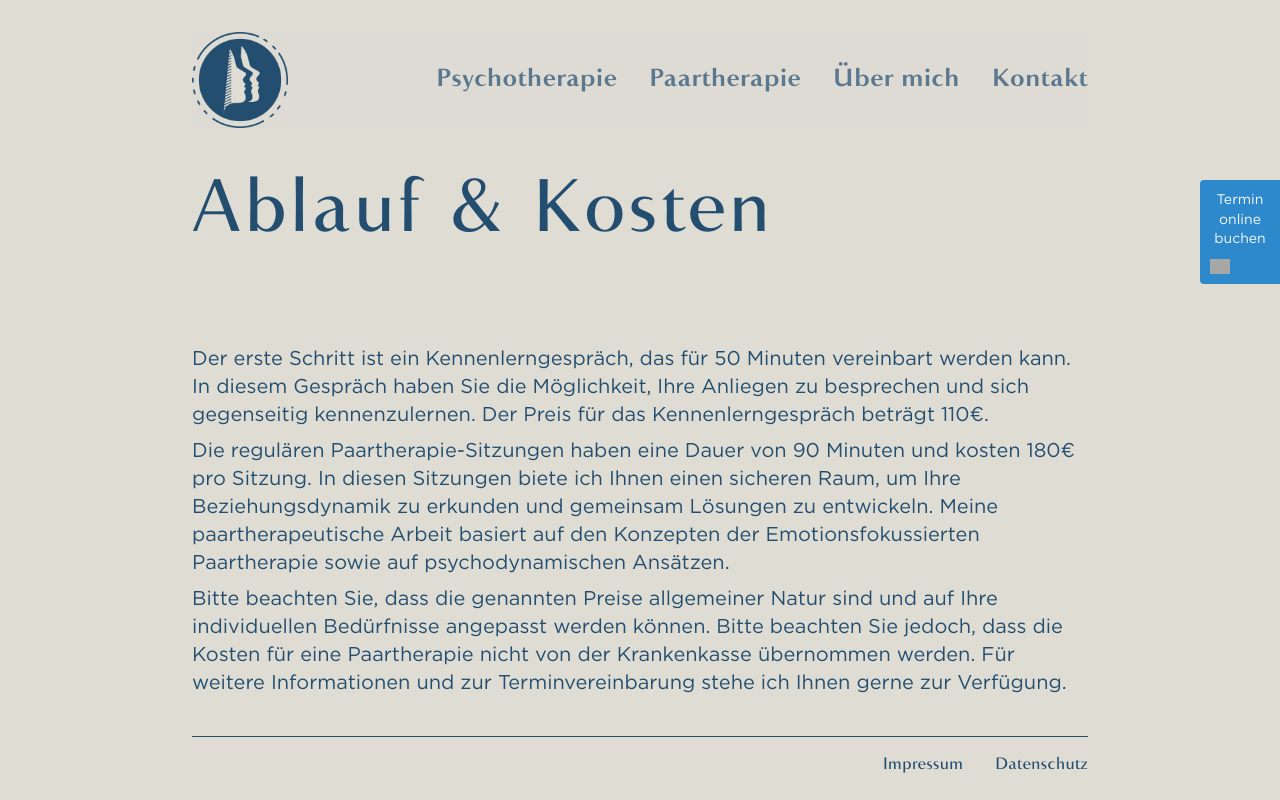
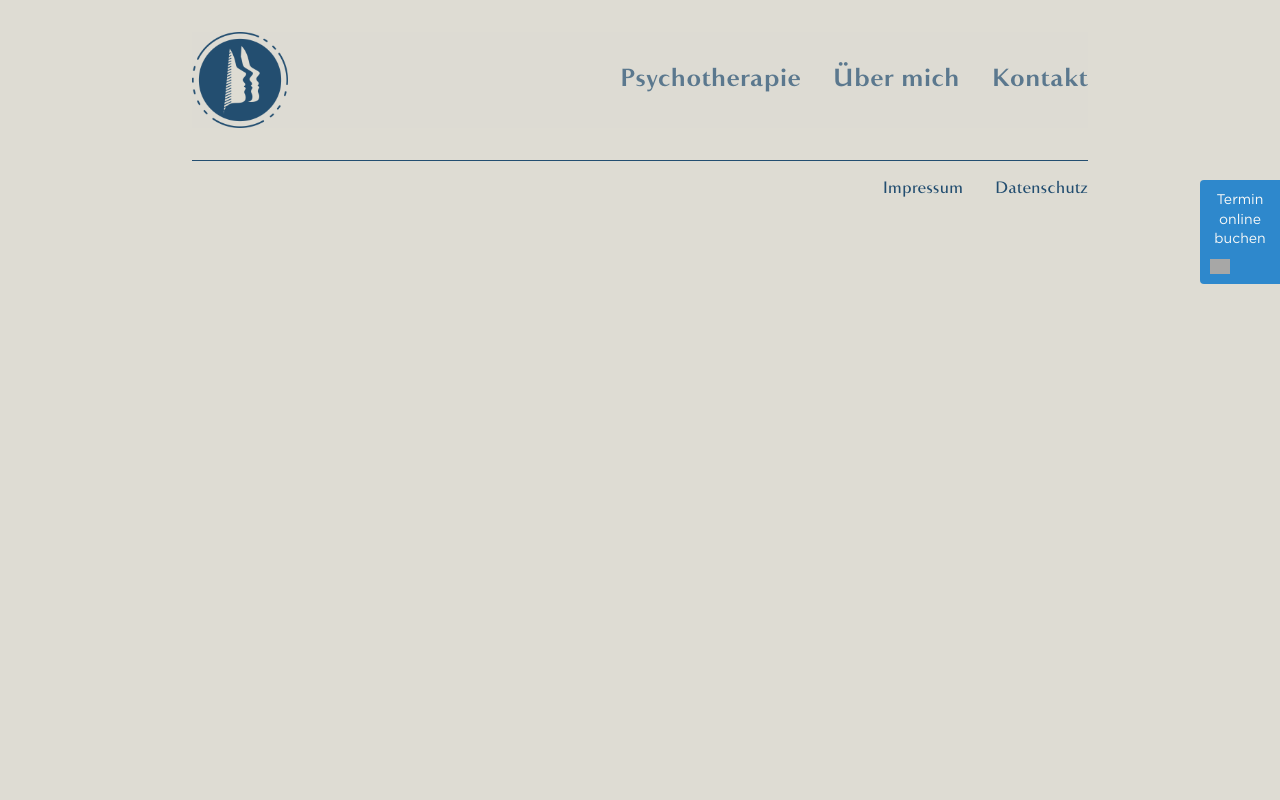
Before and after one commit to liamtlr/cattarius-psychotherapie, a Nuxt app: page /paartherapie/ablauf in a window 1280 px wide. Built offline with nearby package versions, Linux system fonts and the light colour scheme; grey boxes are pictures that could not be loaded.

Commit message:
remove paartherapie pages/nav items

```diff
--- a/components/navbar.vue
+++ b/components/navbar.vue
@@ -118,21 +118,6 @@ const navItems = [
       ]
     },
     {
-      title: 'Paartherapie',
-      to: { name: 'paartherapie' },
-      selected: false,
-      subitems: [
-        {
-          title: 'Emotionsfokussierte Paartherapie',
-          to: { name: 'paartherapie-emotionsfokussiert' },
-        },
-        {
-          title: 'Ablauf & Kosten',
-          to: { name: 'paartherapie-ablauf' },
-        },
-      ]
-    },
-    {
       title: 'Über mich',
       to: { name: 'uebermich' },
       selected: false,
--- a/pages/paartherapie/ablauf.vue
+++ /dev/null
@@ -1,31 +0,0 @@
-<template>
-  <content-wrapper title="Ablauf & Kosten">
-    <p>
-      Der erste Schritt ist ein Kennenlerngespräch, das für 50 Minuten vereinbart werden kann.
-      In diesem Gespräch haben Sie die Möglichkeit, Ihre Anliegen zu besprechen und sich gegenseitig kennenzulernen.
-      Der Preis für das Kennenlerngespräch beträgt 110€.
-    </p>
-    <p>
-      Die regulären Paartherapie-Sitzungen haben eine Dauer von 90 Minuten und kosten 180€ pro Sitzung.
-      In diesen Sitzungen biete ich Ihnen einen sicheren Raum, um Ihre Beziehungsdynamik zu erkunden und gemeinsam Lösungen zu entwickeln.
-      Meine paartherapeutische Arbeit basiert auf den Konzepten der Emotionsfokussierten Paartherapie sowie auf psychodynamischen Ansätzen.
-    </p>
-    <p>
-      Bitte beachten Sie, dass die genannten Preise allgemeiner Natur sind und auf Ihre individuellen Bedürfnisse angepasst werden können.
-      Bitte beachten Sie jedoch, dass die Kosten für eine Paartherapie nicht von der Krankenkasse übernommen werden.
-      Für weitere Informationen und zur Terminvereinbarung stehe ich Ihnen gerne zur Verfügung.
-    </p>
-  </content-wrapper>
-</template>
-
-<script setup>
-  useHead({
-    title: 'Ablauf & Kosten',
-    meta: [
-      {
-        name: 'description',
-        content: 'Ablauf & kosten für Paartherapie',
-      },
-    ],
-  })
-</script>
--- a/pages/paartherapie/emotionsfokussiert.vue
+++ /dev/null
@@ -1,21 +0,0 @@
-<template>
-  <content-wrapper title="Emotionsfokussierte Paartherapie">
-    <p>Die Emotionsfokussierte Paartherapie (EFT) von Dr. Susan Johnson ist eine hochwirksame Methode, um Beziehungen zu verbessern. Zahlreiche Studien belegen, dass etwa 90% der Paare, die EFT nutzen, signifikante Verbesserungen erfahren und 75% von Beziehungsstress &quot;genesen&quot;.</p>
-
-<p>EFT basiert auf den neuesten Erkenntnissen aus der Bindungs- und Emotionsforschung. Was EFT besonders macht, ist der Fokus auf die Arbeit mit Emotionen als zentraler Antriebskraft f&uuml;r therapeutische Ver&auml;nderungen. Im Gegensatz zu anderen Paartherapie-Formen, die sich auf Kommunikationsregeln oder oberfl&auml;chliche L&ouml;sungen konzentrieren, zielt EFT darauf ab, die emotionale Verbindung zwischen Partnern wiederherzustellen. Durch diese Verbindungsebene &auml;ndert sich das Kommunikationsverhalten auf nat&uuml;rliche Weise, und es werden L&ouml;sungen f&uuml;r scheinbar unl&ouml;sbare Probleme gefunden. Die Emotionsfokussierte Paartherapie ist in den USA und einigen europ&auml;ischen L&auml;ndern bereits weit verbreitet und gewinnt auch in Deutschland zunehmend an Bedeutung.</p>
-
-<p>F&uuml;r einen umfassenden &Uuml;berblick &uuml;ber die Forschungsergebnisse zur Emotionsfokussierten Paartherapie besuchen Sie bitte: <a href="https://iceeft.com/eft-research-3/" target="_new">https://iceeft.com/eft-research-3/</a></p>
-  </content-wrapper>
-</template>
-
-<script setup>
-  useHead({
-    title: 'Emotionsfokussierte Paartherapie',
-    meta: [
-      {
-        name: 'description',
-        content: 'Emotionsfokussierte Paartherapie',
-      },
-    ],
-  })
-</script>
--- a/pages/paartherapie/index.vue
+++ /dev/null
@@ -1,17 +0,0 @@
-<template>
-  <content-wrapper title="Paartherapie">
-    <p>Lorem ipsum dolor</p>
-  </content-wrapper>
-</template>
-
-<script setup>
-  useHead({
-    title: 'Paartherapie',
-    meta: [
-      {
-        name: 'description',
-        content: 'Paartherapie',
-      },
-    ],
-  })
-</script>
```
